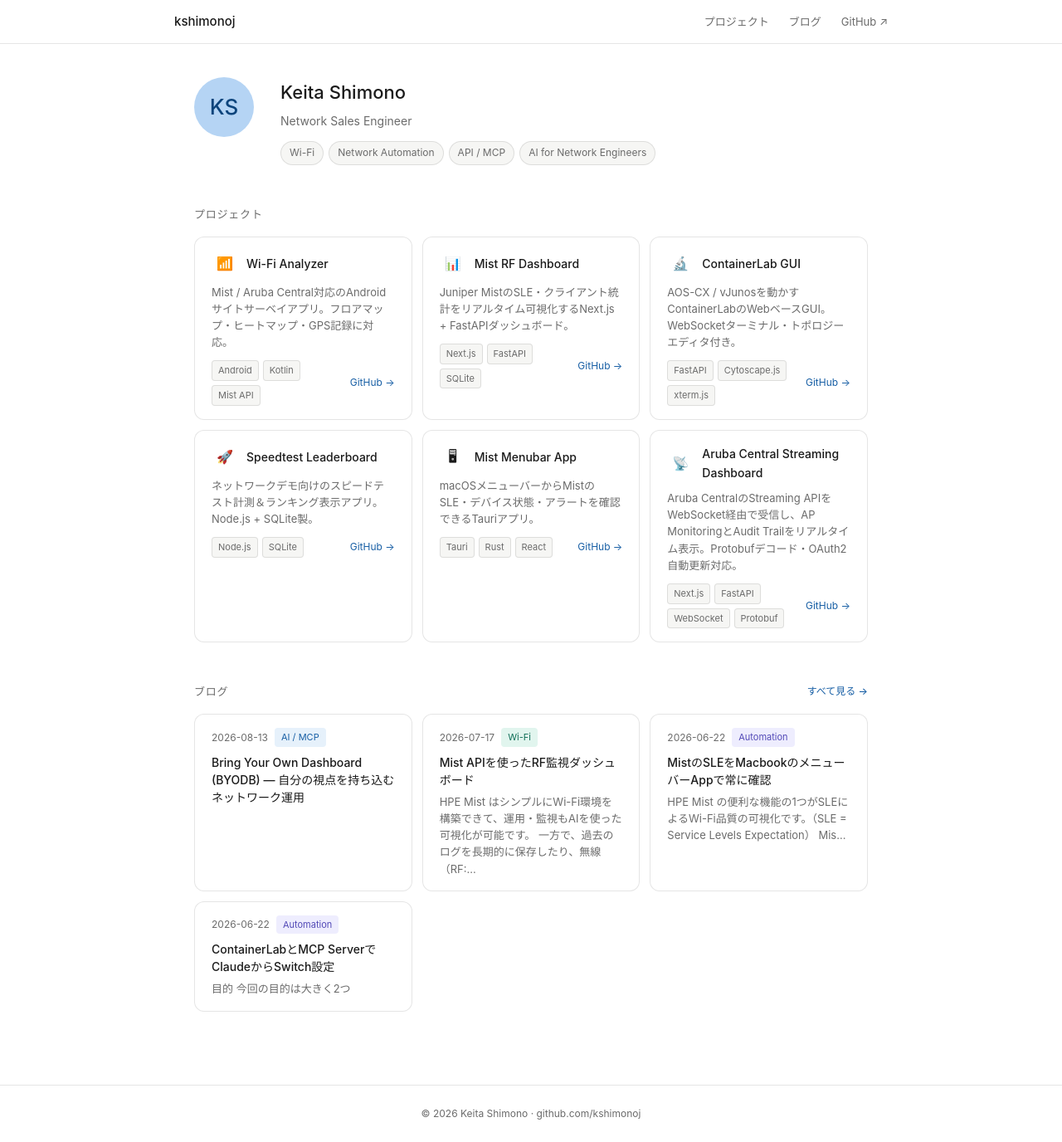
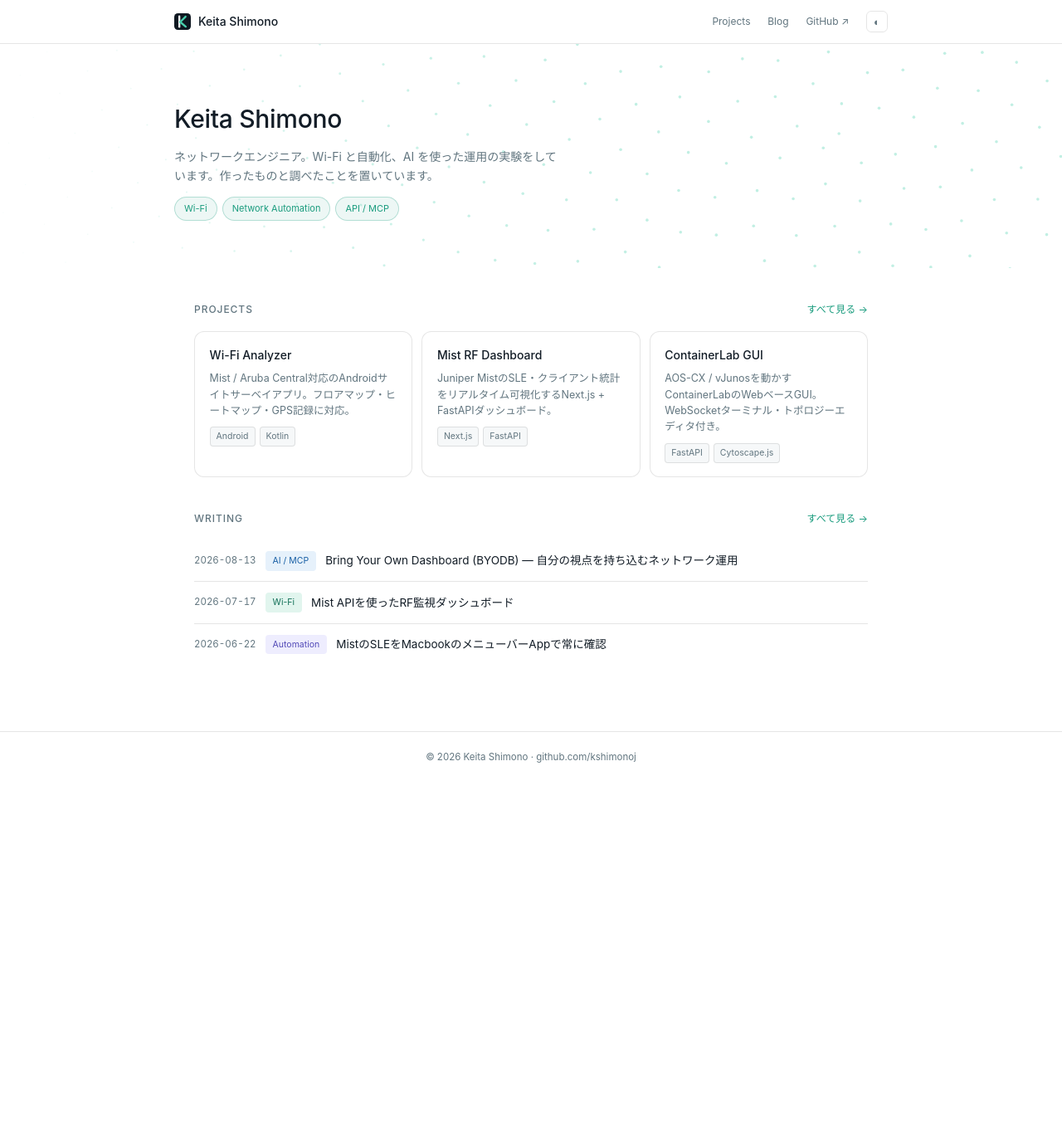
Before and after one commit to kshimonoj/kshimonoj.github.io, a Jekyll site: the page built from index.html, in a window 1280 px wide. Shown: the whole page at 83% size. Built offline with Jekyll 4.4.1, drawn with Linux system fonts in a browser that asks for light colours; after the commit the page ends 943 px from its top, so only the background shows below that.

Commit message:
feat: redesign top page with phyllotaxis hero, theme toggle, and split project/blog pages
Co-Authored-By: Claude Fable 5 <noreply@anthropic.com>

```diff
--- a/_layouts/default.html
+++ b/_layouts/default.html
@@ -24,25 +24,29 @@
 <body>
   <nav class="site-nav">
     <div class="nav-inner">
-      <a href="{{ '/' | relative_url }}" class="nav-logo">kshimonoj</a>
-      <div class="nav-links">
-        <a href="{{ '/#projects' | relative_url }}">プロジェクト</a>
-        <a href="{{ '/blog' | relative_url }}">ブログ</a>
-        <a href="https://github.com/kshimonoj" target="_blank" rel="noopener">
-          GitHub ↗
-        </a>
+      <a href="{{ '/' | relative_url }}" class="nav-brand">
+        {% include k-mark.svg %}
+        <span class="nav-brandname">Keita Shimono</span>
+      </a>
+      <div class="nav-right">
+        <a href="{{ '/projects' | relative_url }}">Projects</a>
+        <a href="{{ '/blog' | relative_url }}">Blog</a>
+        <a href="https://github.com/kshimonoj" target="_blank" rel="noopener">GitHub ↗</a>
+        <button class="theme-toggle" id="themeToggle" aria-label="テーマを切り替える">
+          <span aria-hidden="true">◐</span>
+        </button>
       </div>
     </div>
   </nav>
 
-  <main>
-    {{ content }}
-  </main>
+  {{ content }}
 
   <footer class="site-footer">
     <p>© 2026 Keita Shimono ·
       <a href="https://github.com/kshimonoj">github.com/kshimonoj</a>
     </p>
   </footer>
+
+  <script src="{{ '/assets/js/theme.js' | relative_url }}"></script>
 </body>
 </html>
--- a/_layouts/post.html
+++ b/_layouts/post.html
@@ -1,6 +1,7 @@
 ---
 layout: default
 ---
+<main class="main main-page">
 <article class="post">
   <header class="post-header">
     <div class="blog-meta">
@@ -23,3 +24,4 @@ layout: default
   </div>
   <p style="margin-top:2rem;"><a href="{{ '/blog' | relative_url }}">← ブログ一覧へ</a></p>
 </article>
+</main>
--- a/assets/css/style.css
+++ b/assets/css/style.css
@@ -2,26 +2,46 @@
 
 :root {
   --bg: #ffffff;
-  --bg-secondary: #f6f6f4;
-  --text: #1a1a1a;
-  --text-muted: #6b6b6b;
+  --bg2: #f6f8f9;
+  --text: #121c26;
+  --muted: #61757f;
   --border: rgba(0,0,0,0.1);
-  --border-hover: rgba(0,0,0,0.2);
-  --accent: #185FA5;
+  --border-h: rgba(0,0,0,0.22);
+  --accent: #1a9c7e;
   --radius-md: 8px;
   --radius-lg: 12px;
 }
 
 @media (prefers-color-scheme: dark) {
   :root {
-    --bg: #1a1a1a;
-    --bg-secondary: #252525;
-    --text: #e8e8e6;
-    --text-muted: #999;
-    --border: rgba(255,255,255,0.12);
-    --border-hover: rgba(255,255,255,0.22);
-    --accent: #85B7EB;
+    --bg: #121c26;
+    --bg2: #18242f;
+    --text: #f5fafc;
+    --muted: #7f96a3;
+    --border: rgba(255,255,255,0.09);
+    --border-h: rgba(255,255,255,0.2);
+    --accent: #48cfad;
   }
+}
+
+[data-theme="light"] {
+  --bg: #ffffff;
+  --bg2: #f6f8f9;
+  --text: #121c26;
+  --muted: #61757f;
+  --border: rgba(0,0,0,0.1);
+  --border-h: rgba(0,0,0,0.22);
+  --accent: #1a9c7e;
+}
+
+[data-theme="dark"] {
+  --bg: #121c26;
+  --bg2: #18242f;
+  --text: #f5fafc;
+  --muted: #7f96a3;
+  --border: rgba(255,255,255,0.09);
+  --border-h: rgba(255,255,255,0.2);
+  --accent: #48cfad;
 }
 
 body {
@@ -45,139 +65,164 @@ body {
   justify-content: space-between;
   height: 52px;
 }
-.nav-logo {
-  font-size: 15px;
-  font-weight: 500;
-  color: var(--text);
+.nav-brand {
+  display: flex;
+  align-items: center;
+  gap: 9px;
+  text-decoration: none;
+  color: inherit;
+}
+.nav-brand svg { width: 20px; height: 20px; display: block; }
+.nav-brandname { font-size: 14px; font-weight: 500; }
+.nav-right { display: flex; gap: 1.3rem; align-items: center; }
+.nav-right a {
+  font-size: 12px;
+  color: var(--muted);
   text-decoration: none;
 }
-.nav-links { display: flex; gap: 1.5rem; }
-.nav-links a {
+.nav-right a:hover { color: var(--text); }
+.theme-toggle {
+  width: 26px;
+  height: 26px;
+  border: 0.5px solid var(--border);
+  border-radius: 6px;
+  background: none;
+  cursor: pointer;
+  color: var(--muted);
   font-size: 13px;
-  color: var(--text-muted);
-  text-decoration: none;
+  line-height: 1;
+  display: flex;
+  align-items: center;
+  justify-content: center;
 }
-.nav-links a:hover { color: var(--text); }
-
-/* Main */
-main {
-  max-width: 860px;
-  margin: 0 auto;
-  padding: 2.5rem 1.5rem;
-}
+.theme-toggle:hover { border-color: var(--border-h); color: var(--text); }
 
 /* Hero */
 .hero {
-  display: grid;
-  grid-template-columns: auto 1fr;
-  gap: 2rem;
-  align-items: start;
-  margin-bottom: 3rem;
+  position: relative;
+  overflow: hidden;
+  min-height: 270px;
+  padding: 3.5rem 1.5rem 3rem;
+  display: flex;
+  align-items: center;
 }
-.avatar {
-  width: 72px; height: 72px;
-  border-radius: 50%;
-  background: #B5D4F4;
-  display: flex; align-items: center; justify-content: center;
-  font-size: 26px; font-weight: 500; color: #0C447C;
-  flex-shrink: 0;
+.hero canvas {
+  position: absolute;
+  inset: 0;
+  width: 100%;
+  height: 100%;
 }
-.hero-text h1 { font-size: 22px; font-weight: 500; margin-bottom: 4px; }
-.role { font-size: 14px; color: var(--text-muted); margin-bottom: 12px; }
+.hero-inner {
+  position: relative;
+  z-index: 2;
+  max-width: 860px;
+  margin: 0 auto;
+  width: 100%;
+}
+.hero h1 { font-size: 30px; font-weight: 500; letter-spacing: -0.01em; margin-bottom: 8px; }
+.hero-role { font-size: 14px; color: var(--muted); line-height: 1.65; max-width: 470px; margin-bottom: 14px; }
 .tags { display: flex; flex-wrap: wrap; gap: 6px; }
 .tag {
-  font-size: 12px; padding: 3px 10px; border-radius: 20px;
-  background: var(--bg-secondary);
-  border: 0.5px solid var(--border);
-  color: var(--text-muted);
+  font-size: 11px;
+  padding: 4px 11px;
+  border-radius: 20px;
+  background: color-mix(in srgb, var(--accent) 8%, transparent);
+  border: 0.5px solid color-mix(in srgb, var(--accent) 28%, transparent);
+  color: var(--accent);
+}
+
+/* Main */
+.main {
+  max-width: 860px;
+  margin: 0 auto;
+  padding: 0 1.5rem 2rem;
 }
 
 /* Section */
-.section { margin-bottom: 3rem; }
+.section { margin-top: 2.5rem; }
+.section-head {
+  display: flex;
+  justify-content: space-between;
+  align-items: baseline;
+  margin-bottom: 1rem;
+}
 .section-title {
-  font-size: 13px; font-weight: 500;
-  color: var(--text-muted);
-  letter-spacing: 0.06em;
+  font-size: 12px;
+  font-weight: 500;
+  letter-spacing: 0.08em;
   text-transform: uppercase;
-  margin-bottom: 1rem;
-  display: flex; align-items: center; justify-content: space-between;
+  color: var(--muted);
 }
-.see-all { font-size: 12px; color: var(--accent); text-decoration: none; text-transform: none; letter-spacing: 0; }
+.see-all { font-size: 12px; color: var(--accent); text-decoration: none; }
 
 /* Project cards */
 .project-grid {
   display: grid;
-  grid-template-columns: repeat(auto-fit, minmax(240px, 1fr));
-  gap: 12px;
+  grid-template-columns: repeat(auto-fit, minmax(215px, 1fr));
+  gap: 11px;
 }
 .project-card {
+  display: block;
+  text-decoration: none;
+  color: inherit;
   background: var(--bg);
   border: 0.5px solid var(--border);
   border-radius: var(--radius-lg);
-  padding: 1rem 1.25rem;
+  padding: 1rem 1.1rem;
   transition: border-color 0.15s;
 }
-.project-card:hover { border-color: var(--border-hover); }
-.card-header { display: flex; align-items: center; gap: 10px; margin-bottom: 8px; }
-.card-icon {
-  width: 32px; height: 32px;
-  border-radius: var(--radius-md);
-  display: flex; align-items: center; justify-content: center;
-  font-size: 16px; flex-shrink: 0;
-}
-.card-title { font-size: 14px; font-weight: 500; }
-.card-desc { font-size: 13px; color: var(--text-muted); line-height: 1.55; margin-bottom: 12px; }
-.card-footer { display: flex; align-items: center; justify-content: space-between; }
+.project-card:hover { border-color: var(--border-h); }
+.card-title { font-size: 14px; font-weight: 500; margin-bottom: 6px; }
+.card-desc { font-size: 12.5px; color: var(--muted); line-height: 1.55; margin-bottom: 10px; }
 .card-tech { display: flex; gap: 5px; flex-wrap: wrap; }
 .tech-badge {
-  font-size: 11px; padding: 2px 7px; border-radius: 4px;
-  background: var(--bg-secondary);
-  color: var(--text-muted);
+  font-size: 10.5px;
+  padding: 2px 7px;
+  border-radius: 4px;
+  background: var(--bg2);
+  color: var(--muted);
   border: 0.5px solid var(--border);
 }
-.card-link { font-size: 12px; color: var(--accent); text-decoration: none; white-space: nowrap; }
 
-/* Blog grid (index) */
-.blog-grid {
-  display: grid;
-  grid-template-columns: repeat(auto-fit, minmax(260px, 1fr));
-  gap: 12px;
-}
-.blog-card {
-  background: var(--bg);
-  border: 0.5px solid var(--border);
-  border-radius: var(--radius-lg);
-  padding: 1rem 1.25rem;
-  transition: border-color 0.15s;
-}
-.blog-card:hover { border-color: var(--border-hover); }
-.blog-meta { display: flex; align-items: center; gap: 8px; margin-bottom: 8px; }
-.blog-date { font-size: 12px; color: var(--text-muted); }
-.blog-category {
-  font-size: 11px; padding: 2px 8px; border-radius: 4px;
-}
-.cat-wifi    { background: #E1F5EE; color: #0F6E56; }
-.cat-auto    { background: #EEEDFE; color: #534AB7; }
-.cat-app     { background: #FAECE7; color: #993C1D; }
-.cat-ai      { background: #E6F1FB; color: #185FA5; }
-.blog-title { font-size: 14px; font-weight: 500; line-height: 1.5; margin-bottom: 6px; }
-.blog-title a { color: var(--text); text-decoration: none; }
-.blog-title a:hover { color: var(--accent); }
-.blog-excerpt { font-size: 13px; color: var(--text-muted); line-height: 1.55; }
-
-/* Blog list (blog.html) */
-.blog-list { display: flex; flex-direction: column; gap: 0; }
-.blog-list-item {
-  display: flex; align-items: center; gap: 10px;
-  padding: 0.75rem 0;
+/* Post list (index / blog) */
+.post-list { display: flex; flex-direction: column; }
+.post-item {
+  display: flex;
+  align-items: center;
+  gap: 11px;
+  padding: 0.8rem 0;
   border-bottom: 0.5px solid var(--border);
   flex-wrap: wrap;
 }
-.blog-list-title { font-size: 14px; color: var(--text); text-decoration: none; }
-.blog-list-title:hover { color: var(--accent); }
+.post-item:last-child { border-bottom: none; }
+.post-date { font-size: 11.5px; color: var(--muted); font-variant-numeric: tabular-nums; }
+.post-cat {
+  font-size: 10.5px;
+  padding: 2px 8px;
+  background: var(--bg2);
+  border: 0.5px solid var(--border);
+  border-radius: 4px;
+}
+.post-title { font-size: 13.5px; color: var(--text); text-decoration: none; }
+.post-title:hover { color: var(--accent); }
+
+/* Page head (projects / blog) */
+.main-page { padding-top: 0.5rem; }
+.page-head { margin: 2.5rem 0 1.5rem; }
+.page-head h1 { font-size: 24px; font-weight: 500; margin-bottom: 4px; }
+.page-desc { font-size: 13px; color: var(--muted); }
+
+/* Category badges */
+.cat-wifi { background: #E1F5EE; color: #0F6E56; border-color: transparent; }
+.cat-auto { background: #EEEDFE; color: #534AB7; border-color: transparent; }
+.cat-app  { background: #FAECE7; color: #993C1D; border-color: transparent; }
+.cat-ai   { background: #E6F1FB; color: #185FA5; border-color: transparent; }
 
 /* Post */
-.post-header { margin-bottom: 2rem; }
+.blog-meta { display: flex; align-items: center; gap: 8px; margin-bottom: 8px; }
+.blog-date { font-size: 12px; color: var(--muted); }
+.blog-category { font-size: 11px; padding: 2px 8px; border-radius: 4px; }
+.post-header { margin: 2rem 0; }
 .post-header h1 { font-size: 22px; font-weight: 500; margin-bottom: 8px; }
 .post-repo {
   margin-bottom: 1rem;
@@ -190,23 +235,24 @@ main {
   padding: 4px 10px;
   border: 0.5px solid var(--border);
   border-radius: var(--radius-md);
-  background: var(--bg-secondary);
+  background: var(--bg2);
 }
 .post-repo a:hover {
-  border-color: var(--border-hover);
+  border-color: var(--border-h);
 }
 .post-body { font-size: 15px; line-height: 1.8; }
 .post-body h2 { font-size: 18px; font-weight: 500; margin: 2rem 0 0.75rem; }
 .post-body p { margin-bottom: 1rem; }
+.post-body a { color: var(--accent); }
 .post-body pre {
-  background: #1a1a1a; color: #e8e8e6;
+  background: #10181f; color: #e8eef2;
   padding: 1rem; border-radius: var(--radius-md);
   overflow-x: auto; font-size: 13px; margin-bottom: 1rem;
 }
 .post-body code {
   font-family: "SF Mono", Consolas, monospace;
   font-size: 13px;
-  background: var(--bg-secondary);
+  background: var(--bg2);
   padding: 2px 5px; border-radius: 4px;
 }
 .post-body pre code { background: none; padding: 0; }
@@ -223,18 +269,21 @@ main {
 .post-body li {
   margin-bottom: 0.4rem;
 }
+.post > p a { color: var(--accent); }
 
 /* Footer */
 .site-footer {
   border-top: 0.5px solid var(--border);
-  padding: 1.5rem;
+  padding: 1.3rem 1.5rem;
   text-align: center;
-  font-size: 12px;
-  color: var(--text-muted);
+  font-size: 11.5px;
+  color: var(--muted);
+  margin-top: 3rem;
 }
-.site-footer a { color: var(--text-muted); text-decoration: none; }
+.site-footer a { color: var(--muted); text-decoration: none; }
 
 @media (max-width: 600px) {
-  .hero { grid-template-columns: 1fr; gap: 1rem; }
-  .avatar { width: 56px; height: 56px; font-size: 20px; }
+  .hero { min-height: 220px; padding: 2.5rem 1.5rem 2rem; }
+  .hero h1 { font-size: 24px; }
+  .post-item { row-gap: 4px; }
 }
--- /dev/null
+++ b/assets/js/phyllotaxis.js
@@ -0,0 +1,46 @@
+(function () {
+  var canvas = document.getElementById('phyllotaxis');
+  if (!canvas) return;
+
+  var GA = Math.PI * (3 - Math.sqrt(5)); // 黄金角
+  var N = 1597; // フィボナッチ数
+
+  function draw() {
+    var ctx = canvas.getContext('2d');
+    var rect = canvas.parentElement.getBoundingClientRect();
+    var w = rect.width;
+    var h = rect.height;
+    var dpr = window.devicePixelRatio || 1;
+
+    canvas.width = Math.round(w * dpr);
+    canvas.height = Math.round(h * dpr);
+    ctx.setTransform(dpr, 0, 0, dpr, 0, 0);
+    ctx.clearRect(0, 0, w, h);
+
+    var dark = document.documentElement.dataset.theme !== 'light';
+    var R = Math.max(w, h) * 0.8;
+    var cx = w * 0.79;
+    var cy = h * 0.4;
+
+    for (var i = 0; i < N; i++) {
+      var f = i / N;
+      var r = R * Math.sqrt(f);
+      var a = i * GA;
+      var t = 1 - f;
+      var b = t * t * (3 - 2 * t); // smoothstep 減衰
+      var x = cx + r * Math.cos(a);
+      var y = cy + r * Math.sin(a);
+      if (x < -2 || x > w + 2 || y < -2 || y > h + 2) continue;
+      ctx.fillStyle = dark
+        ? 'rgba(72,207,173,' + (0.04 + b * 0.30) + ')'
+        : 'rgba(26,156,126,' + (0.03 + b * 0.22) + ')';
+      ctx.beginPath();
+      ctx.arc(x, y, 0.7 + b * 1.1, 0, Math.PI * 2);
+      ctx.fill();
+    }
+  }
+
+  window.__redrawPhyllotaxis = draw;
+  window.addEventListener('resize', draw);
+  draw();
+})();
--- /dev/null
+++ b/assets/js/theme.js
@@ -0,0 +1,23 @@
+(function () {
+  var root = document.documentElement;
+  var mq = window.matchMedia('(prefers-color-scheme: dark)');
+
+  root.dataset.theme = mq.matches ? 'dark' : 'light';
+
+  // OS 設定が変わったら追従する（トグルでの上書きもページ滞在中のみなので単純に追従）
+  if (mq.addEventListener) {
+    mq.addEventListener('change', function (e) {
+      root.dataset.theme = e.matches ? 'dark' : 'light';
+      if (window.__redrawPhyllotaxis) window.__redrawPhyllotaxis();
+    });
+  }
+
+  document.addEventListener('DOMContentLoaded', function () {
+    var btn = document.getElementById('themeToggle');
+    if (!btn) return;
+    btn.addEventListener('click', function () {
+      root.dataset.theme = root.dataset.theme === 'dark' ? 'light' : 'dark';
+      if (window.__redrawPhyllotaxis) window.__redrawPhyllotaxis();
+    });
+  });
+})();
--- a/index.html
+++ b/index.html
@@ -2,56 +2,57 @@
 layout: default
 ---
 
-<section class="hero">
-  <div class="avatar">KS</div>
-  <div class="hero-text">
+<header class="hero">
+  <canvas id="phyllotaxis" aria-hidden="true"></canvas>
+  <div class="hero-inner">
     <h1>Keita Shimono</h1>
-    <p class="role">Network Sales Engineer</p>
+    <p class="hero-role">ネットワークエンジニア。Wi-Fi と自動化、AI を使った運用の実験をしています。作ったものと調べたことを置いています。</p>
     <div class="tags">
       <span class="tag">Wi-Fi</span>
       <span class="tag">Network Automation</span>
       <span class="tag">API / MCP</span>
-      <span class="tag">AI for Network Engineers</span>
     </div>
   </div>
-</section>
+</header>
 
-<section class="section" id="projects">
-  <h2 class="section-title">プロジェクト</h2>
-  <div class="project-grid">
-    {% for project in site.data.projects %}
-    <div class="project-card">
-      <div class="card-header">
-        <div class="card-icon {{ project.icon_class }}">{{ project.icon }}</div>
-        <span class="card-title">{{ project.name }}</span>
-      </div>
-      <p class="card-desc">{{ project.desc }}</p>
-      <div class="card-footer">
+<main class="main">
+  <section class="section">
+    <div class="section-head">
+      <h2 class="section-title">Projects</h2>
+      <a class="see-all" href="{{ '/projects' | relative_url }}">すべて見る →</a>
+    </div>
+    <div class="project-grid">
+      {% for project in site.data.projects limit: 3 %}
+      <a class="project-card" href="{{ project.url }}" target="_blank" rel="noopener">
+        <p class="card-title">{{ project.name }}</p>
+        <p class="card-desc">{{ project.desc | truncate: 90 }}</p>
         <div class="card-tech">
-          {% for t in project.tech %}
+          {% for t in project.tech limit: 2 %}
           <span class="tech-badge">{{ t }}</span>
           {% endfor %}
         </div>
-        <a class="card-link" href="{{ project.url }}" target="_blank" rel="noopener">GitHub →</a>
+      </a>
+      {% endfor %}
+    </div>
+  </section>
+
+  <section class="section">
+    <div class="section-head">
+      <h2 class="section-title">Writing</h2>
+      <a class="see-all" href="{{ '/blog' | relative_url }}">すべて見る →</a>
+    </div>
+    <div class="post-list">
+      {% for post in site.posts limit: 3 %}
+      <div class="post-item">
+        <span class="post-date">{{ post.date | date: "%Y-%m-%d" }}</span>
+        {% if post.category %}
+        <span class="post-cat cat-{{ post.category }}">{{ site.data.categories[post.category].label }}</span>
+        {% endif %}
+        <a class="post-title" href="{{ post.url | relative_url }}">{{ post.title }}</a>
       </div>
+      {% endfor %}
     </div>
-    {% endfor %}
-  </div>
-</section>
+  </section>
+</main>
 
-<section class="section" id="blog">
-  <h2 class="section-title">ブログ <a href="/blog" class="see-all">すべて見る →</a></h2>
-  <div class="blog-grid">
-    {% assign recent_posts = site.posts | limit: 4 %}
-    {% for post in recent_posts %}
-    <div class="blog-card">
-      <div class="blog-meta">
-        <span class="blog-date">{{ post.date | date: "%Y-%m-%d" }}</span>
-        <span class="blog-category cat-{{ post.category }}">{{ site.data.categories[post.category].label }}</span>
-      </div>
-      <p class="blog-title"><a href="{{ post.url }}">{{ post.title }}</a></p>
-      <p class="blog-excerpt">{{ post.excerpt | strip_html | truncate: 80 }}</p>
-    </div>
-    {% endfor %}
-  </div>
-</section>
+<script src="{{ '/assets/js/phyllotaxis.js' | relative_url }}"></script>
```
Also changed, not shown: blog.html (+16 -9 lines), projects.html (added, +26 -0 lines), _includes/k-mark.svg (added).
